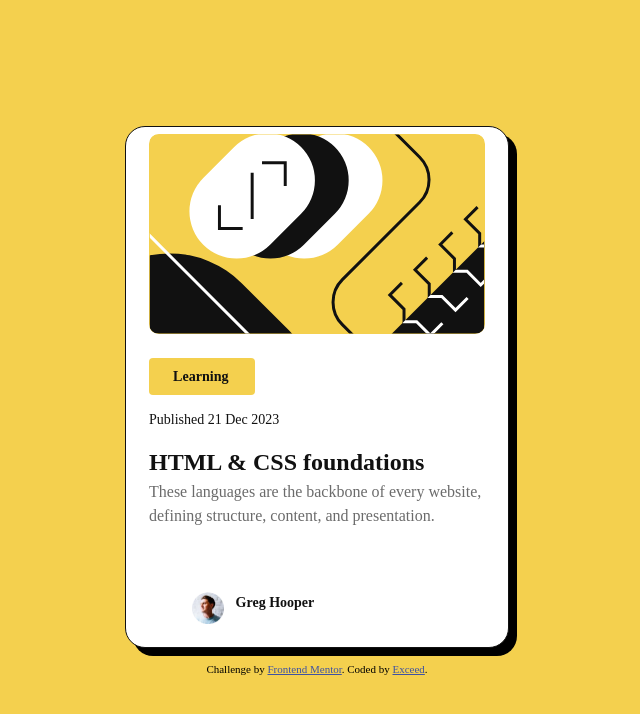
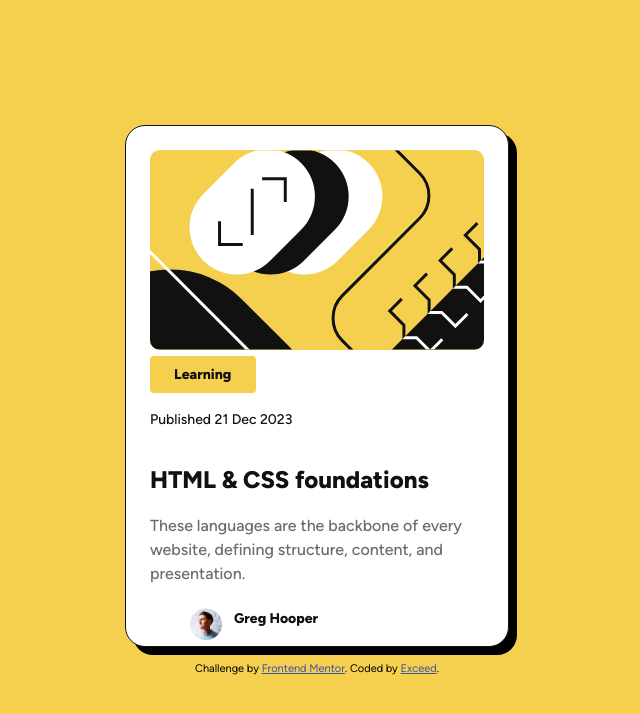
Before and after one commit to Exc1D/blog-card, a plain HTML site: page index.html in a window 1280 px wide. Shown: the whole page, without its empty margins (323-963 px from the left). Drawn offline with Linux system fonts and the light colour scheme.

Commit message:
Fixed the alignment issues

```diff
--- a/styles.css
+++ b/styles.css
@@ -1,15 +1,16 @@
 @font-face {
-    font-family: Figtree, serif ;
+    font-family: 'Figtree';
     src: url(assets/fonts/Figtree-VariableFont_wght.ttf);
 }
 
 body {
+font-family: 'Figtree', serif;
 display: flex;
 flex-direction: column;
 justify-content: center;
 align-items: center;
-min-height: 100vh; /* ensure body fills viewport so align-items centers vertically */
-margin: 0 auto; /* remove default page margin */
+min-height: 100vh;
+margin: 0 auto;
 background: var(--color-yellow, rgba(244, 208, 78, 1));
 }
 
@@ -21,10 +22,9 @@ height: 32.625rem;
 /* Auto layout */
 display: flex;
 flex-direction: column;
-justify-content: center;
-align-items: center;
+align-items: flex-start;
 gap: 1.5rem;
-padding: clamp(1rem, 2vw, 2rem);
+padding: 1.5rem;
 
 box-sizing: border-box;
 border: 0.0625rem solid var(--color-gray-950, rgba(17, 17, 17, 1));
@@ -35,21 +35,20 @@ background: var(--color-white, rgba(255, 255, 255, 1));
 
 #pic {
 /* Blog Image */
-width: 21rem;
+width: 100%;
 height: 12.5rem;
-margin-block-start: 0;
 border-radius: 0.625rem;
 background: var(--color-yellow, rgba(244, 208, 78, 1));
 }
 
 #content {
 /* Content */
-width: 21rem;
+width: 100%;
 height: 12.125rem;
 /* Auto layout */
 display: flex;
 flex-direction: column;
-justify-content: flex-start;
+justify-content: center;
 align-items: flex-start;
 gap: 0;
 }
@@ -80,7 +79,6 @@ width: 3.625rem;
 height: 1.3125rem;
 color: var(--color-gray-950, rgba(17, 17, 17, 1));
 
-font-family: Figtree;
 font-size: 0.88rem;
 font-weight: 800;
 line-height: 150%;
@@ -95,9 +93,9 @@ color: var(--color-yellow, rgba(244, 208, 78, 1));
 /* Publish Date */
 width: 8.9375rem;
 height: 1.3125rem;
+margin: 1rem 0;
 color: var(--color-gray-950, rgba(17, 17, 17, 1));
 
-font-family: Figtree;
 font-size: 0.875rem;
 font-weight: 500;
 line-height: 150%;
@@ -106,12 +104,11 @@ text-align: left;
 }
 
 h1 {
-width: 21rem;
+width: 100%;
 height: 2.25rem;
-margin: 0;
+margin: 1rem 0;
 color: var(--color-gray-950, rgba(17, 17, 17, 1));
 
-font-family: Figtree;
 font-size: 1.5rem;
 font-weight: 800;
 line-height: 150%;
@@ -124,12 +121,11 @@ color: var(--color-yellow, rgba(244, 208, 78, 1));
 }
 
 #text {
-width: 21rem;
+width: 100%;
 height: 4.5rem;
 margin: 0;
 color: var(--color-gray-500, rgba(107, 107, 107, 1));
 
-font-family: Figtree;
 font-size: 1rem;
 font-weight: 500;
 line-height: 150%;
@@ -139,25 +135,24 @@ text-align: left;
 
 #profile{
 /* Author */
-/* remove fixed width and height to allow content to dictate size */
-/* Auto layout */
 display: flex;
 flex-direction: row;
-align-items: center; /* ensure image and text align on one row */
-justify-content: flex-start;
+justify-content: start;
+align-items: center;
 gap: var(--spacing-150, 0.75rem);
-/* push to the bottom of the card and keep it left-aligned within the container's padding */
-margin-block-start: 0;
+margin: 1rem 0;
 align-self: flex-start;
+width: 100%;
+margin: 0;
+padding-left: 0;
 }
 
 #profile figure {
-display: flex; /* Make figure a flex container */
-flex-direction: row; /* Arrange its children (img, figcaption) in a row */
+display: flex;
+flex-direction: row;
 align-items: center;
-gap: var(--spacing-150, 0.75rem); /* Add gap between image and figcaption */
+gap: var(--spacing-150, 0.75rem);
 }
-
 #profile img {
 /* userpic */
 width: 2rem;
@@ -165,13 +160,12 @@ height: 2rem;
 flex: 0 0 2rem;
 }
 
-#profile figcaption { /* Changed from p to figcaption */
+#profile figcaption {
 /* authorname */
-flex: 1 1 auto; /* allow text to take remaining space instead of forcing a new line */
+flex: 1 1 auto;
 height: 2rem;
 color: var(--color-gray-950, rgba(17, 17, 17, 1));
 
-font-family: Figtree;
 font-size: 0.875rem;
 font-weight: 800;
 line-height: 150%;
```
